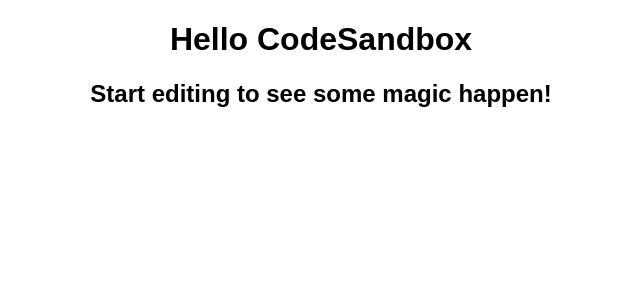
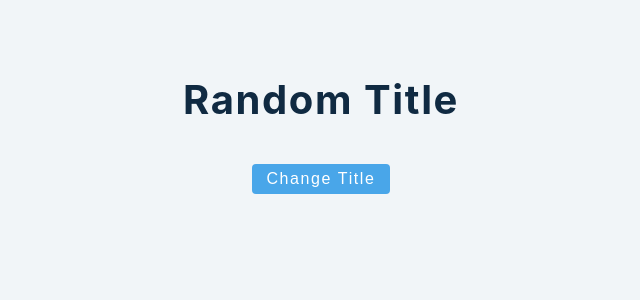
Before and after one commit to manik8/React_advance_topics, a React (Create React App) app: page / in a window 1280 px wide. Shown: the top 300 px of the page, without its empty margins (319-959 px from the left). Built offline with nearby package versions, Linux system fonts and the light colour scheme.

Commit message:
hooks - useState

```diff
--- a/src/App.js
+++ b/src/App.js
@@ -1,11 +1,12 @@
-import React from "react";
-import "./styles.css";
+import React from 'react';
+import SetUp from './tutorial/1-useState/1-error-example';
 
-export default function App() {
+function App() {
   return (
-    <div className="App">
-      <h1>Hello CodeSandbox</h1>
-      <h2>Start editing to see some magic happen!</h2>
+    <div className='container'>
+      <SetUp />
     </div>
-  );
+  )
 }
+
+export default App
--- /dev/null
+++ b/src/data.js
@@ -0,0 +1,6 @@
+export const data = [
+  { id: 1, name: "john" },
+  { id: 2, name: "peter" },
+  { id: 3, name: "susan" },
+  { id: 4, name: "anna" }
+];
--- /dev/null
+++ b/src/index.css
@@ -0,0 +1,320 @@
+/*
+===============
+Variables
+===============
+*/
+
+:root {
+  /* dark shades of primary color*/
+  --clr-primary-1: hsl(205, 86%, 17%);
+  --clr-primary-2: hsl(205, 77%, 27%);
+  --clr-primary-3: hsl(205, 72%, 37%);
+  --clr-primary-4: hsl(205, 63%, 48%);
+  /* primary/main color */
+  --clr-primary-5: hsl(205, 78%, 60%);
+  /* lighter shades of primary color */
+  --clr-primary-6: hsl(205, 89%, 70%);
+  --clr-primary-7: hsl(205, 90%, 76%);
+  --clr-primary-8: hsl(205, 86%, 81%);
+  --clr-primary-9: hsl(205, 90%, 88%);
+  --clr-primary-10: hsl(205, 100%, 96%);
+  /* darkest grey - used for headings */
+  --clr-grey-1: hsl(209, 61%, 16%);
+  --clr-grey-2: hsl(211, 39%, 23%);
+  --clr-grey-3: hsl(209, 34%, 30%);
+  --clr-grey-4: hsl(209, 28%, 39%);
+  /* grey used for paragraphs */
+  --clr-grey-5: hsl(210, 22%, 49%);
+  --clr-grey-6: hsl(209, 23%, 60%);
+  --clr-grey-7: hsl(211, 27%, 70%);
+  --clr-grey-8: hsl(210, 31%, 80%);
+  --clr-grey-9: hsl(212, 33%, 89%);
+  --clr-grey-10: hsl(210, 36%, 96%);
+  --clr-white: #fff;
+  --clr-red-dark: hsl(360, 67%, 44%);
+  --clr-red-light: hsl(360, 71%, 66%);
+  --clr-green-dark: hsl(125, 67%, 44%);
+  --clr-green-light: hsl(125, 71%, 66%);
+  --clr-black: #222;
+  --transition: all 0.3s linear;
+  --spacing: 0.1rem;
+  --radius: 0.25rem;
+  --light-shadow: 0 5px 15px rgba(0, 0, 0, 0.1);
+  --dark-shadow: 0 5px 15px rgba(0, 0, 0, 0.4);
+  --max-width: 1170px;
+  --fixed-width: 450px;
+  --clr-orange-1: hsl(12, 83%, 98%);
+  --clr-orange-2: hsl(14, 91%, 95%);
+  --clr-orange-3: hsl(12, 89%, 89%);
+  --clr-orange-4: hsl(13, 87%, 82%);
+  --clr-orange-5: hsl(13, 88%, 68%);
+  --clr-orange-6: hsl(13, 88%, 55%);
+  --clr-orange-7: hsl(13, 74%, 49%);
+  --clr-orange-8: hsl(13, 74%, 33%);
+  --clr-orange-9: hsl(13, 73%, 25%);
+  --clr-orange-10: hsl(13, 73%, 16%);
+}
+/*
+===============
+Global Styles
+===============
+*/
+
+*,
+::after,
+::before {
+  margin: 0;
+  padding: 0;
+  box-sizing: border-box;
+}
+body {
+  font-family: -apple-system, BlinkMacSystemFont, "Segoe UI", Roboto, Oxygen,
+    Ubuntu, Cantarell, "Open Sans", "Helvetica Neue", sans-serif;
+  background: var(--clr-grey-10);
+  color: var(--clr-grey-1);
+  line-height: 1.5;
+  font-size: 0.875rem;
+}
+ul {
+  list-style-type: none;
+}
+a {
+  text-decoration: none;
+}
+h1,
+h2,
+h3,
+h4 {
+  letter-spacing: var(--spacing);
+  text-transform: capitalize;
+  line-height: 1.25;
+  margin-bottom: 0.75rem;
+}
+h1 {
+  font-size: 3rem;
+}
+h2 {
+  font-size: 2rem;
+}
+h3 {
+  font-size: 1.25rem;
+}
+h4 {
+  font-size: 0.875rem;
+}
+p {
+  margin-bottom: 1.25rem;
+  color: var(--clr-grey-5);
+}
+@media screen and (min-width: 800px) {
+  h1 {
+    font-size: 4rem;
+  }
+  h2 {
+    font-size: 2.5rem;
+  }
+  h3 {
+    font-size: 1.75rem;
+  }
+  h4 {
+    font-size: 1rem;
+  }
+  body {
+    font-size: 1rem;
+  }
+  h1,
+  h2,
+  h3,
+  h4 {
+    line-height: 1;
+  }
+}
+/*  global classes */
+
+/* section */
+.section,
+.container {
+  width: 90vw;
+  margin: 0 auto;
+  max-width: var(--max-width);
+}
+
+@media screen and (min-width: 992px) {
+  .section {
+    width: 95vw;
+  }
+}
+
+.container {
+  text-align: center;
+  margin-top: 5rem;
+}
+.btn {
+  display: inline-block;
+  background: var(--clr-primary-5);
+  color: var(--clr-white);
+  padding: 0.25rem 0.75rem;
+  border-radius: var(--radius);
+  border-color: transparent;
+  text-transform: capitalize;
+  font-size: 1rem;
+  letter-spacing: var(--spacing);
+  margin-top: 2rem;
+  margin-left: 0.5rem;
+  margin-right: 0.5rem;
+  cursor: pointer;
+  transition: var(--transition);
+}
+.btn:hover {
+  background: var(--clr-primary-1);
+  color: var(--clr-primary-5);
+}
+.item {
+  background: var(--clr-white);
+  display: flex;
+  justify-content: space-between;
+  max-width: var(--fixed-width);
+  margin: 2rem auto;
+  align-items: center;
+  border-radius: var(--radius);
+}
+.item button,
+.item a {
+  background: transparent;
+  border-color: transparent;
+  color: var(--clr-primary-5);
+  letter-spacing: var(--spacing);
+  cursor: pointer;
+}
+.item {
+  padding: 1rem 2rem;
+}
+.item h4 {
+  margin-bottom: 0;
+}
+.item p {
+  margin-bottom: 0;
+}
+.modal {
+  position: absolute;
+  top: 2rem;
+  left: 50%;
+  transform: translateX(-50%);
+  background: var(--clr-white);
+  display: inline-block;
+  padding: 0.25rem 1rem;
+  border-radius: var(--radius);
+  text-transform: capitalize;
+}
+
+.modal p {
+  margin-bottom: 0;
+  color: var(--clr-red-dark);
+}
+.form {
+  background: var(--clr-white);
+  max-width: var(--fixed-width);
+  margin: 0 auto;
+  margin-bottom: 4rem;
+  padding: 1rem 2rem;
+  border-radius: var(--radius);
+}
+.form input {
+  background: var(--clr-grey-10);
+  border-color: transparent;
+  border-radius: var(--radius);
+  padding: 0.25rem 0.5rem;
+}
+.form-control {
+  margin: 0.5rem 0;
+  display: grid;
+  grid-template-columns: 100px 1fr;
+  align-items: center;
+}
+.form button {
+  display: inline-block;
+  background: var(--clr-black);
+  color: var(--clr-white);
+  border-color: transparent;
+  margin-top: 1rem;
+  letter-spacing: var(--spacing);
+  padding: 0.15rem 0.25rem;
+  text-transform: capitalize;
+  border-radius: var(--radius);
+  cursor: pointer;
+}
+.nav-links {
+  max-width: var(--fixed-width);
+  margin: 0 auto;
+  margin-bottom: 4rem;
+  display: grid;
+  grid-template-columns: repeat(3, 1fr);
+}
+.nav-links a {
+  color: var(--clr-grey-5);
+}
+.users {
+  display: grid;
+  grid-template-columns: repeat(auto-fit, minmax(300px, 1fr));
+  gap: 2rem;
+  margin: 3rem auto;
+}
+.users li {
+  width: 100%;
+  display: flex;
+  align-items: center;
+  background: var(--clr-white);
+  padding: 1rem 2rem;
+  border-radius: var(--radius);
+  text-align: left;
+}
+.users img {
+  width: 50px;
+  height: 50px;
+  border-radius: 50%;
+  margin-right: 1rem;
+}
+.users h4 {
+  margin-bottom: 0.15rem;
+}
+.users a {
+  color: var(--clr-grey-5);
+  text-transform: capitalize;
+}
+
+.products {
+  margin: 4rem 0;
+  display: grid;
+  gap: 2rem;
+}
+@media screen and (min-width: 576px) {
+  .products {
+    grid-template-columns: repeat(auto-fit, minmax(300px, 1fr));
+  }
+}
+.product {
+  background: var(--clr-white);
+  border-radius: var(--radius);
+}
+.product img {
+  border-top-left-radius: var(--radius);
+  border-top-right-radius: var(--radius);
+
+  width: 100%;
+  height: 15rem;
+  object-fit: cover;
+}
+.product h4 {
+  margin-top: 1rem;
+}
+
+.product button {
+  margin-bottom: 1rem;
+  background: var(--clr-primary-5);
+  border-radius: var(--radius);
+  border-color: transparent;
+  color: var(--clr-white);
+  padding: 0.25rem 0.5rem;
+  text-transform: capitalize;
+  cursor: pointer;
+}
--- a/src/index.js
+++ b/src/index.js
@@ -1,12 +1,11 @@
 import React from "react";
 import ReactDOM from "react-dom";
-
+import "./index.css";
 import App from "./App";
 
-const rootElement = document.getElementById("root");
 ReactDOM.render(
   <React.StrictMode>
     <App />
   </React.StrictMode>,
-  rootElement
+  document.getElementById("root")
 );
--- a/src/styles.css
+++ /dev/null
@@ -1,4 +0,0 @@
-.App {
-  font-family: sans-serif;
-  text-align: center;
-}
--- /dev/null
+++ b/src/tutorial/1-useState/1-error-example.js
@@ -0,0 +1,22 @@
+import React, { Fragment, useState } from "react";
+
+const ErrorExample = () => {
+  const [title, setTitle] = useState("random title");
+  const handleClick = () => {
+    if (title === "random title") {
+      setTitle("Hello People");
+    } else {
+      setTitle("random title");
+    }
+  };
+  return (
+    <Fragment>
+      <h2>{title}</h2>
+      <button type="button" className="btn" onClick={handleClick}>
+        Change Title
+      </button>
+    </Fragment>
+  );
+};
+
+export default ErrorExample;
```
